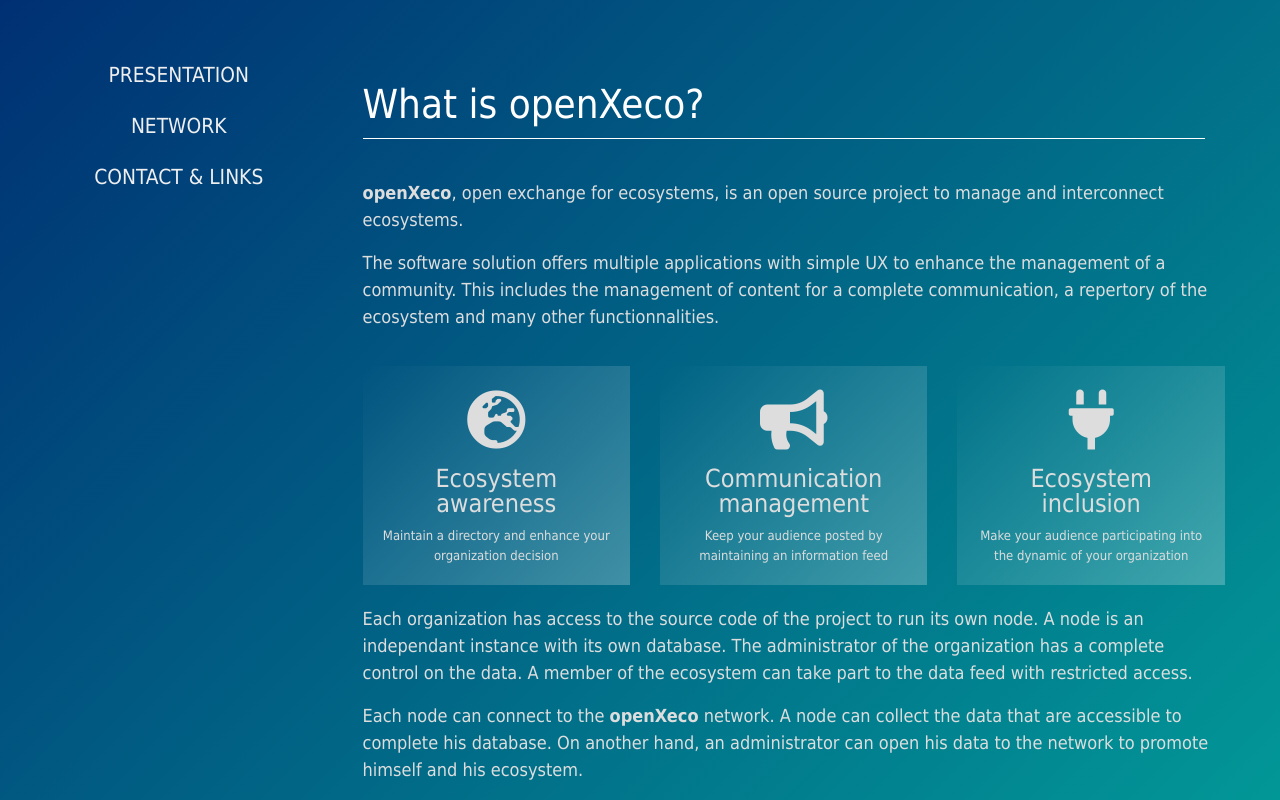
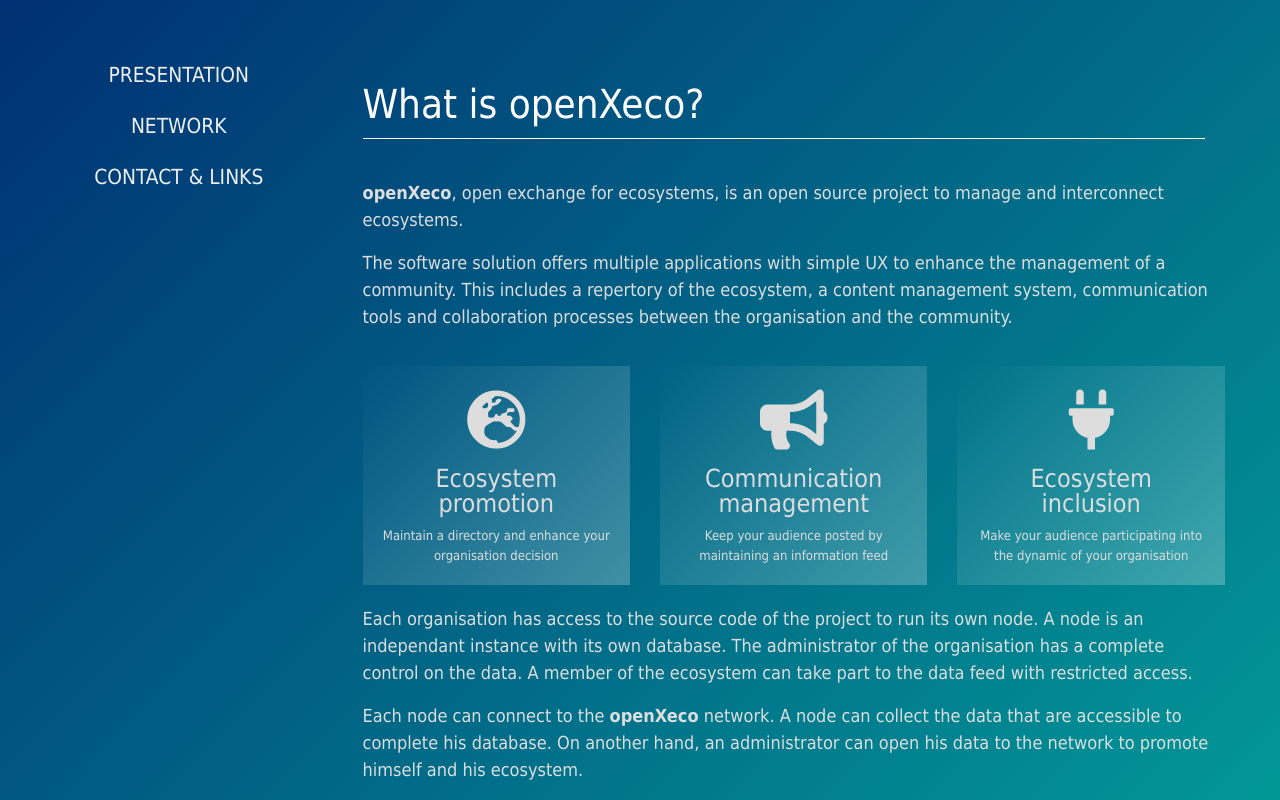
Before and after one commit to SteveClement/openxeco-web, a React (Create React App) app: page / in a window 1280 px wide. Built offline with nearby package versions, Linux system fonts and the light colour scheme.

Commit message:
Update content of home page

```diff
--- a/src/component/PageHome.jsx
+++ b/src/component/PageHome.jsx
@@ -27,10 +27,9 @@ export default class PageHome extends React.Component {
 
 						<p>
 							The software solution offers multiple applications with simple UX to enhance
-							the management of a community. This includes the management of content for
-							a complete communication,
-							a repertory of the ecosystem and
-							many other functionnalities.
+							the management of a community. This includes
+							a repertory of the ecosystem, a content management system, communication tools
+							and collaboration processes between the organisation and the community.
 						</p>
 					</div>
 
@@ -41,10 +40,10 @@ export default class PageHome extends React.Component {
 									<i className="fas fa-globe-europe"/>
 								</div>
 								<div className="box-text">
-									Ecosystem awareness
+									Ecosystem promotion
 								</div>
 								<div className="box-subtext">
-									Maintain a directory and enhance your organization decision
+									Maintain a directory and enhance your organisation decision
 								</div>
 							</div>
 						</div>
@@ -77,7 +76,7 @@ export default class PageHome extends React.Component {
 								</div>
 								<div className="box-subtext">
 									Make your audience participating into the dynamic of your
-									organization
+									organisation
 								</div>
 							</div>
 						</div>
@@ -85,9 +84,9 @@ export default class PageHome extends React.Component {
 
 					<div className="col-md-12">
 						<p>
-							Each organization has access to the source code of the project to
+							Each organisation has access to the source code of the project to
 							run its own node. A node is an independant instance with its own database.
-							The administrator of the organization has a complete control on the
+							The administrator of the organisation has a complete control on the
 							data. A member of the ecosystem can take part to the data feed with restricted
 							access.
 						</p>
@@ -108,7 +107,7 @@ export default class PageHome extends React.Component {
 
 					<div className="col-md-12">
 						<p>
-							The aim is to build a complete network of organizations with a compatible
+							The aim is to build a complete network of organisations with a compatible
 							sharing system.
 						</p>
 					</div>
@@ -139,7 +138,7 @@ export default class PageHome extends React.Component {
 									Mutual promotion
 								</div>
 								<div className="box-subtext">
-									Share data to another organization to promote
+									Share data to another organisation to promote
 									yours and vice versa
 								</div>
 							</div>
@@ -153,7 +152,7 @@ export default class PageHome extends React.Component {
 									<i className="fas fa-draw-polygon"/>
 								</div>
 								<div className="box-text">
-									Standardize formats
+									Standardised formats
 								</div>
 								<div className="box-subtext">
 									Use a common data structure and the most popular taxonomies
@@ -164,7 +163,22 @@ export default class PageHome extends React.Component {
 
 					<div className="col-md-12">
 						<p>
-							**No idea what to write here yet**
+							The data collection is a key for the ecosystem management. By sharing the
+							data amongst the organisations, we build a powerful interconnection
+							system with a considerable added value.
+						</p>
+
+						<p>
+							An organisation publishes its content. Any organisation can
+							reach and fetch it to its own system. The publisher passively increases its
+							visibility while the others feed their community with interesting and accessible
+							content.
+						</p>
+
+						<p>
+							A standardised classification allows an effective synchonisation and researches
+							amongst the organisations. A standardised format allow a fast and simple exchange of
+							data.
 						</p>
 					</div>
 				</div>
@@ -177,7 +191,7 @@ export default class PageHome extends React.Component {
 					<div className="col-md-12">
 						<p>
 							A node is composed of a database and its connected API. Thanks to the API,
-							our generic web applications can get, add, delete and update data.
+							our generic web applications can create, read, update and delete data.
 						</p>
 
 						<p>
@@ -186,7 +200,7 @@ export default class PageHome extends React.Component {
 
 						<ul>
 							<li>
-								<b>Administration portal</b>: the organization can manage the accounts and
+								<b>Administration portal</b>: the organisation can manage the accounts and
 								all other objects of the system
 							</li>
 							<li>
@@ -208,7 +222,7 @@ export default class PageHome extends React.Component {
 					<div className="col-md-12">
 						<p>
 							Also, <b>additional portals</b> can access the services through the API. An
-							organization can build customized report, dashboard or any kind of
+							organisation can build customized report, dashboard or any kind of
 							application to complete its toolset.
 						</p>
 
@@ -229,7 +243,7 @@ export default class PageHome extends React.Component {
 
 						<ul>
 							<li>
-								An <b>entity</b> represents any kind of registered organization such
+								An <b>entity</b> represents any kind of registered organisation such
 								as a private company, a governmental institution or a
 								non-governmental association.
 							</li>
```
